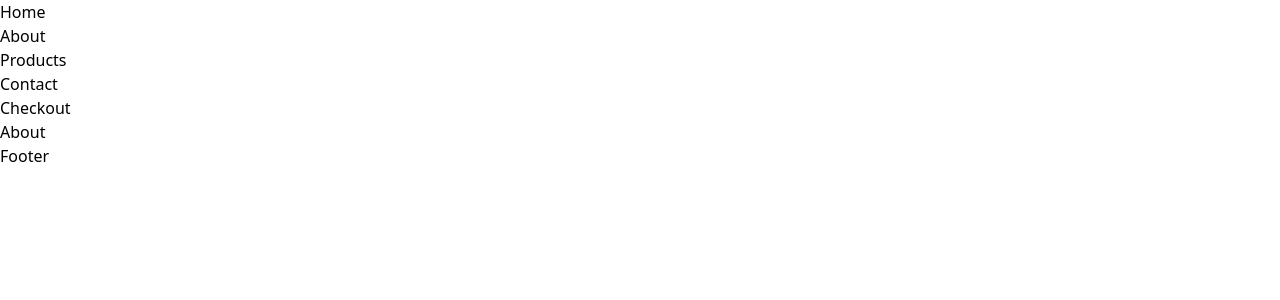
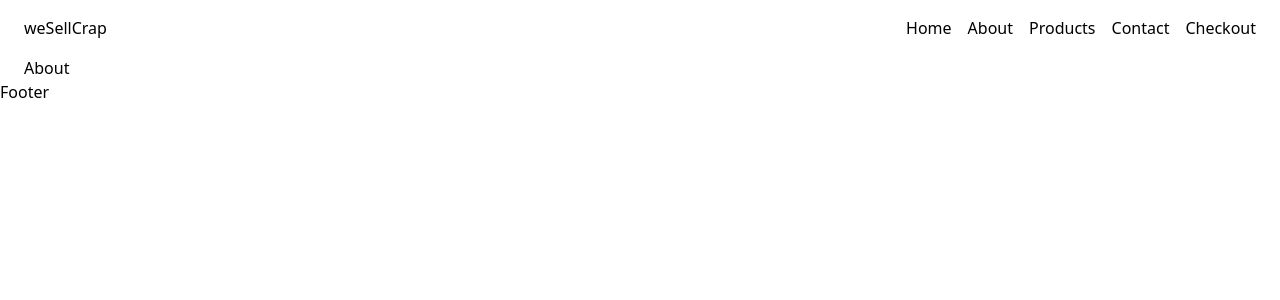
Before and after one commit to mndgs1/jsframeworks-course-assignment, a React (Create React App) app: page /about in a window 1280 px wide. Shown: the top 300 px of the page. Built offline with nearby package versions, Linux system fonts and the light colour scheme.

Commit message:
Added styles for header, fixed image bug

```diff
--- a/src/components/Header/index.tsx
+++ b/src/components/Header/index.tsx
@@ -1,5 +1,6 @@
 import data from "../../content.json";
 import { Nav } from "../";
+import { Link } from "react-router-dom";
 
 interface NavigationItem {
     id: number;
@@ -16,7 +17,14 @@ export function Header() {
 
     return (
         <header>
-            <Nav items={navigation} />
+            <div className="flex justify-between py-4 px-6 max-w-7xl m-auto">
+                <div>
+                    <Link to={"/"}>{data.brand.name}</Link>
+                </div>
+                <div>
+                    <Nav items={navigation} />
+                </div>
+            </div>
         </header>
     );
 }
--- a/src/components/Image/index.tsx
+++ b/src/components/Image/index.tsx
@@ -41,7 +41,7 @@ export function Image({
                 <img
                     src={src}
                     alt={alt}
-                    className="object-contain w-full h-full"
+                    className="object-cover w-full h-full"
                 />
             )}
         </div>
--- a/src/components/Layout/index.tsx
+++ b/src/components/Layout/index.tsx
@@ -4,7 +4,7 @@ export function Layout({ children }: any) {
     return (
         <>
             <Header />
-            <main>{children}</main>
+            <main className="px-6 max-w-7xl m-auto">{children}</main>
             <Footer />
         </>
     );
--- a/src/components/Nav/index.tsx
+++ b/src/components/Nav/index.tsx
@@ -1,13 +1,10 @@
 import { Link } from "react-router-dom";
+import { NavProps } from "../../interfaces";
 
-interface NavProps {
-    items: { label: string; url: string; id: number }[];
-}
-
-export function Nav({ items }: NavProps) {
+export function Nav({ items, ...rest }: NavProps) {
     return (
         <nav>
-            <ul>
+            <ul className="flex gap-4">
                 {items.map((item) => (
                     <li key={item.id}>
                         <Link to={item.url}>{item.label}</Link>
--- a/src/content.json
+++ b/src/content.json
@@ -1,8 +1,8 @@
 {
     "brand": {
-        "logo": "url/to/logo.png",
-        "name": "Brand Name",
-        "about": "Short description about the brand.",
+        "logo": "",
+        "name": "weSellCrap",
+        "about": "We sell, You buy, KA-CHING!",
         "colorPalette": {
             "primary": "#000000",
             "secondary": "#FFFFFF",
--- a/src/interfaces.ts
+++ b/src/interfaces.ts
@@ -53,3 +53,8 @@ export interface ParagraphInterface {
     rating?: boolean;
     tag?: boolean;
 }
+
+export interface NavProps {
+    items: { label: string; url: string; id: number }[];
+    className?: string;
+}
```
